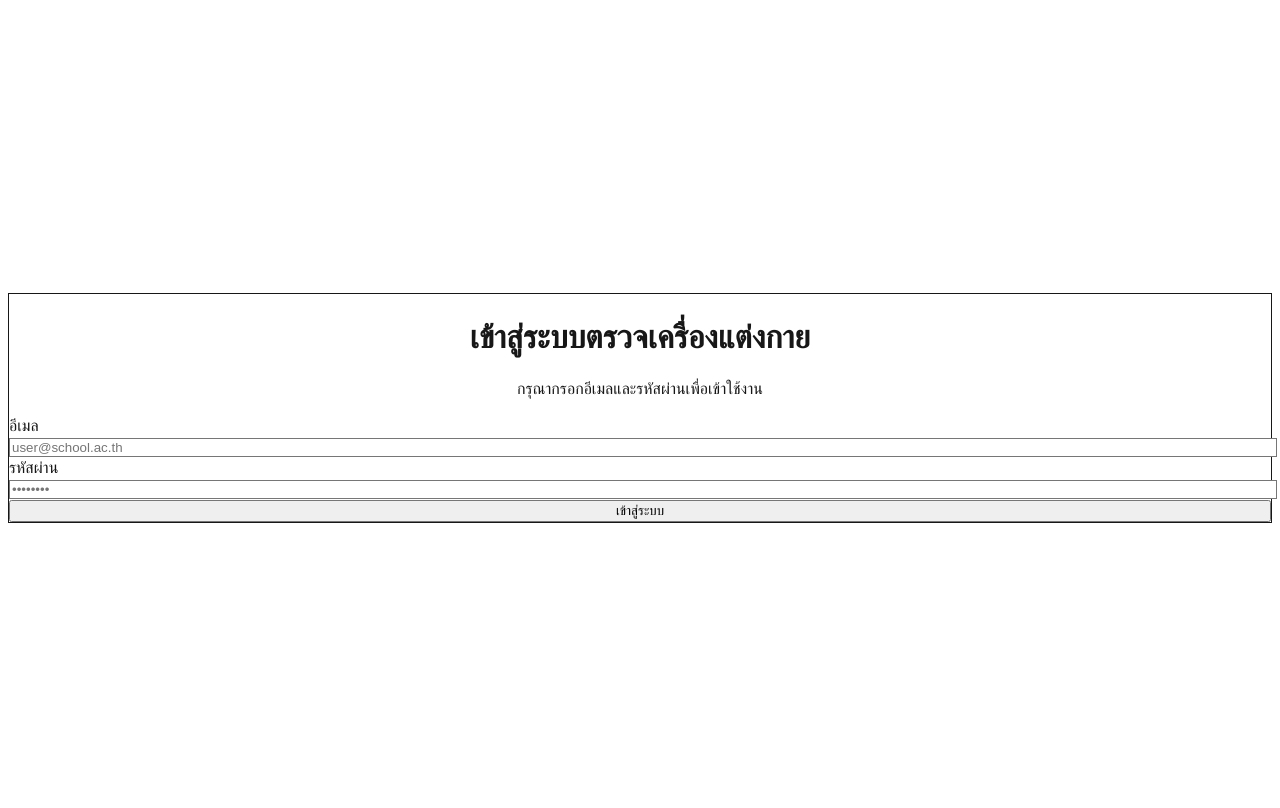
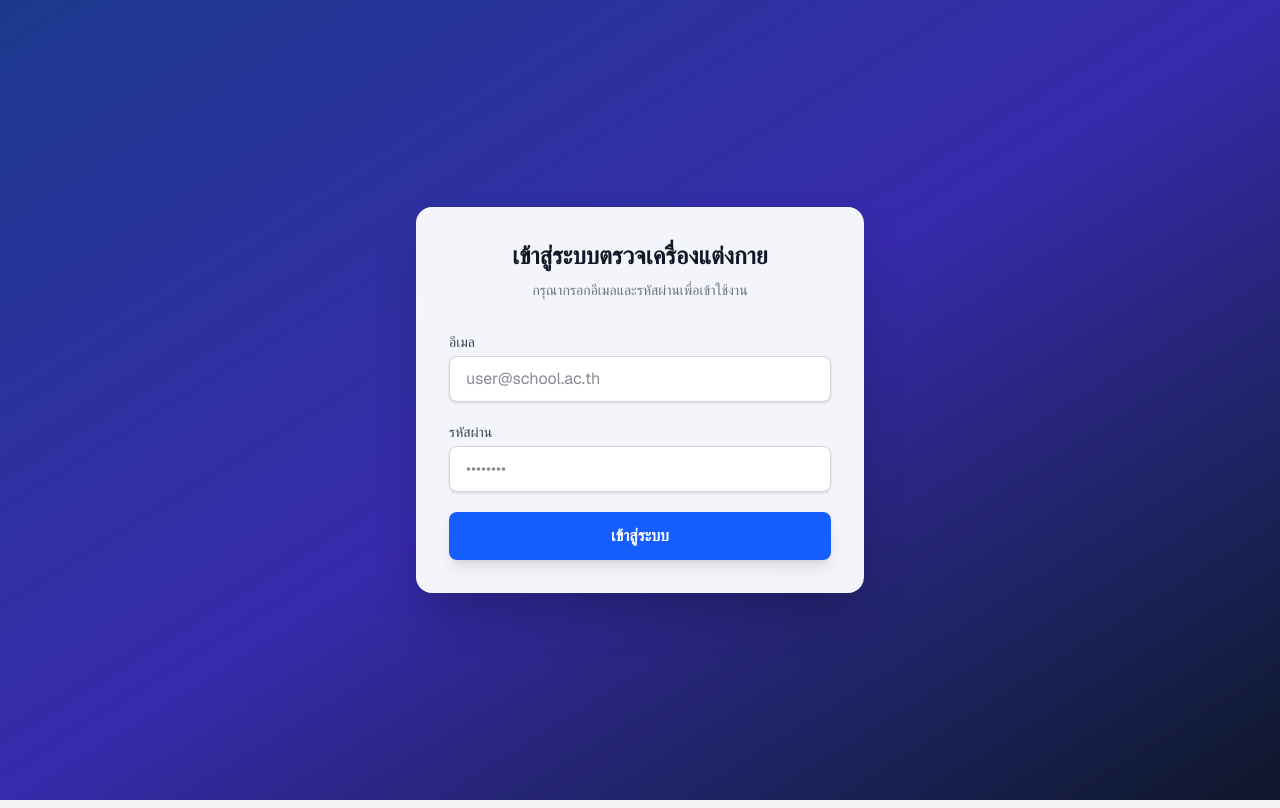
Before and after one commit to sutin2518-a11y/student-inspection, a Next.js app: page /login in a window 1280 px wide. Built offline with nearby package versions, Linux system fonts and the light colour scheme; no server answers.

Commit message:
Clean up PostCSS config and use Tailwind v4 import

```diff
--- a/app/globals.css
+++ b/app/globals.css
@@ -1,21 +1,5 @@
-@tailwind base;
-@tailwind components;
-@tailwind utilities;
-
-:root {
-  --background: #ffffff;
-  --foreground: #171717;
-}
-
-@media (prefers-color-scheme: dark) {
-  :root {
-    --background: #0a0a0a;
-    --foreground: #ededed;
-  }
-}
+@import "tailwindcss";
 
 body {
-  background: var(--background);
-  color: var(--foreground);
   font-family: var(--font-geist-sans), Arial, Helvetica, sans-serif;
 }
--- a/app/postcss.config.mjs
+++ /dev/null
@@ -1,9 +0,0 @@
-/** @type {import('postcss-load-config').Config} */
-const config = {
-  plugins: {
-    tailwindcss: {},
-    autoprefixer: {},
-  },
-};
-
-export default config;
--- a/app/tailwind.config.ts
+++ /dev/null
@@ -1,14 +0,0 @@
-import type { Config } from "tailwindcss";
-
-const config: Config = {
-  content: [
-    "./app/**/*.{js,ts,jsx,tsx,mdx}",
-    "./pages/**/*.{js,ts,jsx,tsx,mdx}",
-    "./components/**/*.{js,ts,jsx,tsx,mdx}",
-  ],
-  theme: {
-    extend: {},
-  },
-  plugins: [],
-};
-export default config;
```
